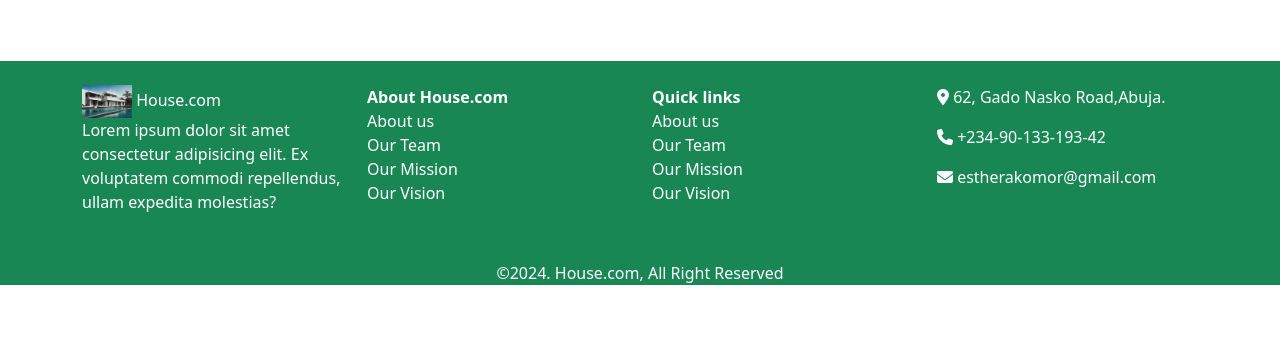
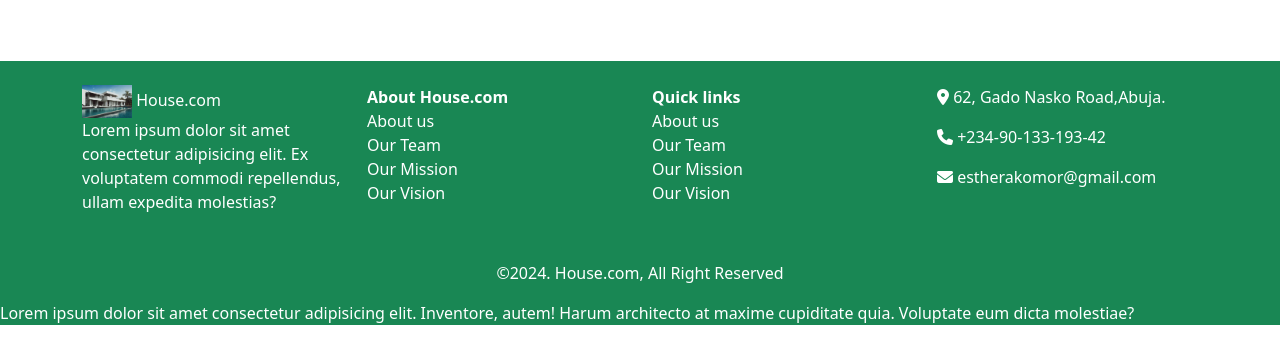
Before and after one commit to mummyyoo/Estate-Design, a plain HTML site: page index.html in a window 1280 px wide. Shown: the part 1679-2020 px from the top of the page. Before the commit the page ends 1980 px from the top, so only its background shows below. Drawn offline with Linux system fonts and the light colour scheme.

Commit message:
Added a P Tag

```diff
--- a/index.html
+++ b/index.html
@@ -245,6 +245,8 @@
                 &copy;2024. House.com, All Right Reserved
 
             </p>
+            <p>Lorem ipsum dolor sit amet consectetur adipisicing elit. Inventore, autem! Harum architecto at maxime cupiditate quia. Voluptate eum dicta molestiae?
+            </p>
        </footer>
 
 
```
